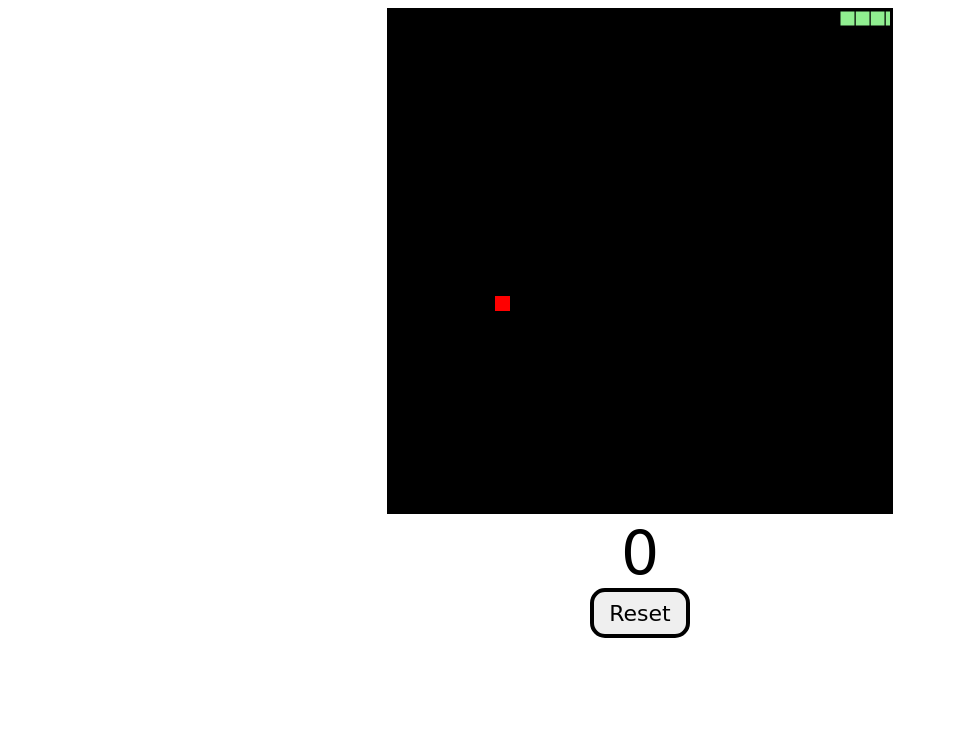
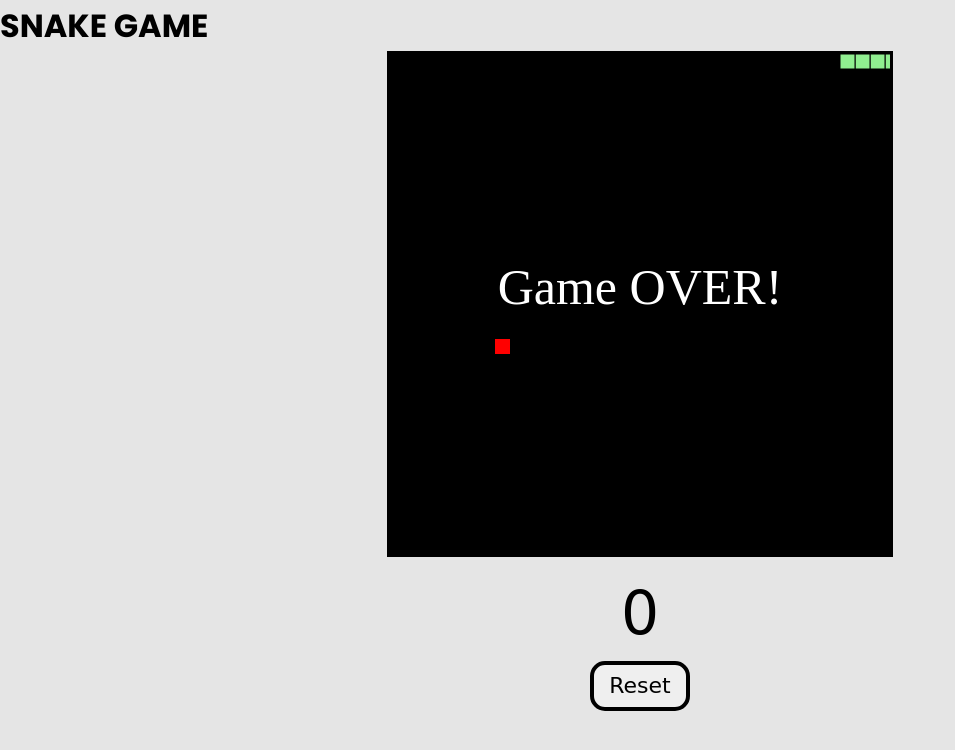
Before and after one commit to AristideSamba/snake_game, a plain HTML site: page index.html in a window 1280 px wide. Shown: the whole page, without its empty margins (0-955 px from the left). Drawn offline with Linux system fonts and the light colour scheme.

Commit message:
Modifs couleurs

```diff
--- a/app.js
+++ b/app.js
@@ -142,7 +142,7 @@ function checkGameOver(){
 };
 function displayGameOver(){
   ctx.font = "50px MV Boli";
-  ctx.fillStyle = "black";
+  ctx.fillStyle = "white";
   ctx.textAlign = "center";
   ctx.fillText("Game OVER!", gameWidth / 2, gameHeight / 2);
   running = false;
--- a/index.html
+++ b/index.html
@@ -8,6 +8,7 @@
   <title>Snake game</title>
 </head>
 <body>
+  <h1>SNAKE GAME</h1>
   <div id="gameContainer">
     <canvas id="gameBoard" width="500" height="500"></canvas>
     <div id="scoreText">0</div>
--- /dev/null
+++ b/reset.css
@@ -0,0 +1,44 @@
+/* Reset CSS avec rem */
+@import url('https://fonts.googleapis.com/css2?family=Poppins:ital,wght@0,100;0,200;0,300;0,400;0,500;0,600;0,700;0,800;0,900;1,100;1,200;1,300;1,400;1,500;1,600;1,700;1,800;1,900&display=swap');
+
+
+html {
+    font-size: 62.5%; /* 1rem = 10px, facilite les calculs (10px/16px = 62.5%) */
+    scroll-behavior: smooth;
+    block-size: border-box;
+}
+
+
+h1, h2, h3, h4, h5, h6, p, ol, ul, figure, blockquote, dl, dd {
+    margin: 0;
+    padding: 0;
+}
+
+body {
+    font: 1.6rem "Poppins", sans-serif;
+    line-height: 1.6;
+    margin: 0;
+    display: flex;
+    flex-direction: column;
+    min-height: 100vh;
+    background-color: #E5E5E5;
+}
+
+main{
+    flex: 1;
+}
+
+ol, ul {
+    list-style: none;
+}
+
+img{
+    max-width: 100%;
+    display: inline-block;
+    vertical-align: middle;
+}
+
+a {
+    text-decoration: none;
+    color: inherit;
+}
--- a/theme.css
+++ b/theme.css
@@ -1,5 +1,6 @@
-body{
-
+@import url(./reset.css);
+h1{
+  font-family: "Poppins", sans-serif;
 }
 #gameContainer{
   text-align: center;
```
